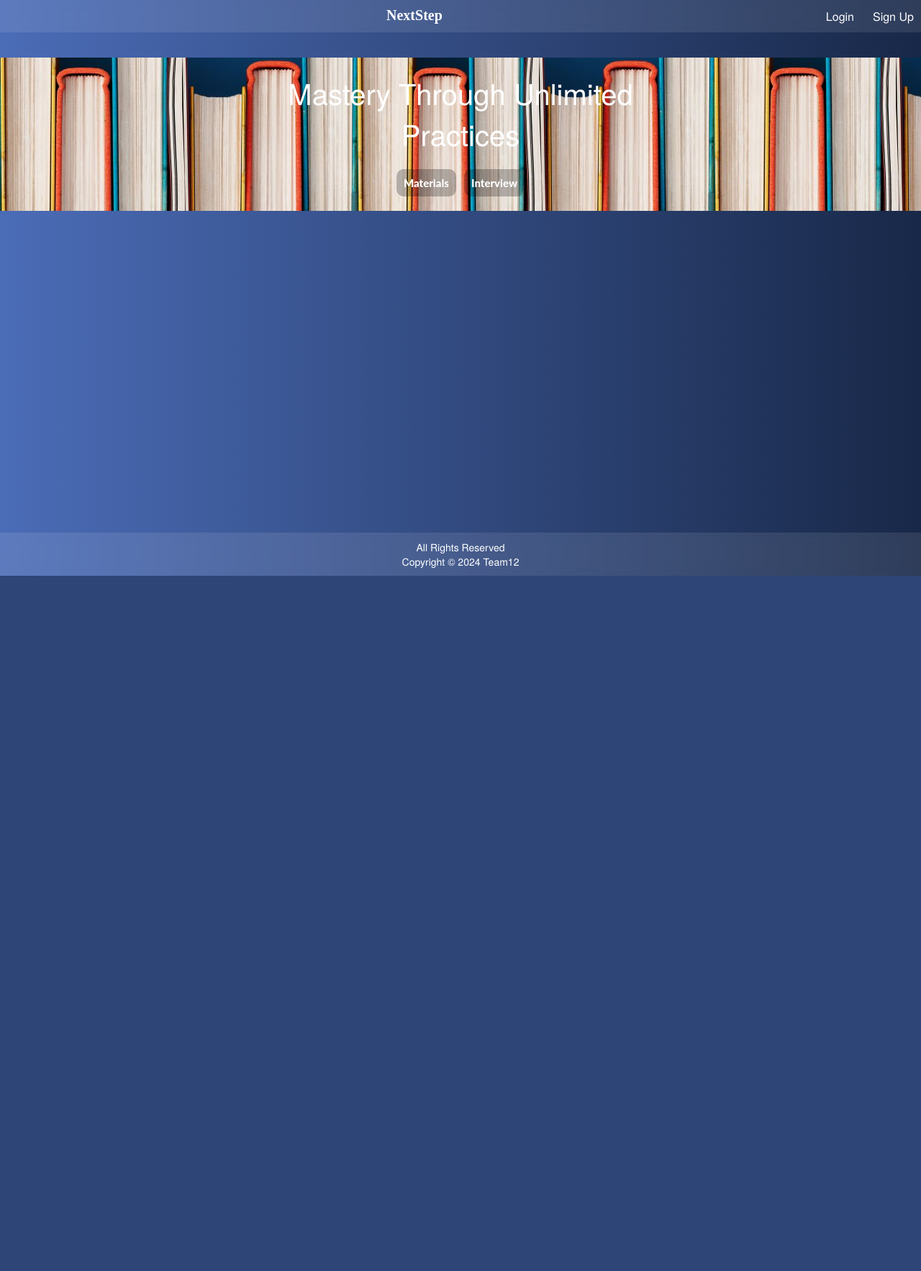
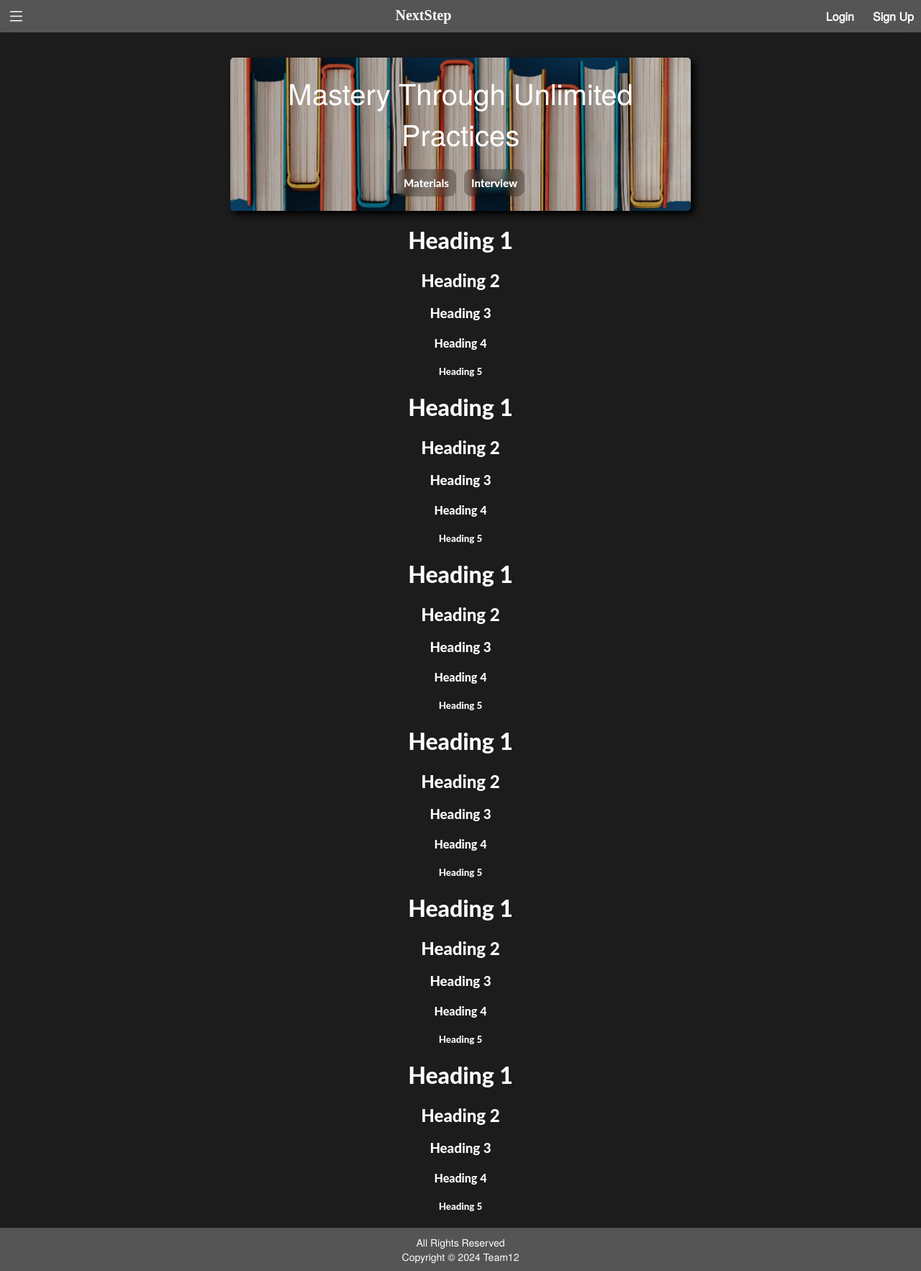
Before and after one commit to NandishPB/NextStep, a PHP site: page / in a window 1280 px wide. Shown: the whole page at 72% size. Before the commit the page ends 800 px from the top, so only its background shows below. Run offline with PHP 8.4, Linux system fonts and the light colour scheme; some web fonts are replaced.

Commit message:
added home menu

```diff
--- a/skel/index.php
+++ b/skel/index.php
@@ -9,10 +9,25 @@
 	<body>
 		<div id="screen-overlay" onclick="clearOverlay()"> </div>
 		<footer class="top-footer">
+			<span class="logo-menu" onclick="menuOverlay()">
+				<img src="logos/list.svg"/>
+			</span>
 			<span class="logo"><a href="index.php" class="logo-text"> NextStep </a></span>
 			<button class="login-button" onclick="signupOverlay()"> Sign Up </button>
 			<button class="login-button" onclick="loginOverlay()"> Login </button>
 		</footer>
+		<div class="menu">
+			<div class="menu-container">
+				<div class="menu-overlay" id="menu">
+					<button><a href="index.php"> Home </a></button><br/>
+					<button onclick="materialList()"> Materials </button><br/>
+					<button onclick="interviewList()"> Interview </button><br/>
+					<button onclick="signupOverlay()"> Sign Up </button><br/>
+					<button onclick="loginOverlay()"> Login </button><br/>
+					<button><a href="AboutUs.html"> About Us </a></button>
+				</div>
+			</div>
+		</div>
 		<div class="login-container">
 			<div class="login-overlay" id="login">
 				<img class="close-button" src="logos/close.svg" onclick="clearOverlay()" alt="x"/>
@@ -50,7 +65,7 @@
 				</form>
 			</div>
 		</div>
-		<center class="greet-bg">
+		<center>
 			<div class="greet">
 				<div class="greet-container">
 					<div class="material-overlay" id="materials">
@@ -64,10 +79,17 @@
 						Select your category :
 					</div>
 				</div>
-				Mastery Through Unlimited Practices <br/>
-				<button onclick="materialList()"> Materials </button>
-				<button onclick="interviewList()"> Interview </button>
+				<div class="greet-bg">
+					Mastery Through Unlimited Practices <br/>
+					<button onclick="materialList()"> Materials </button>
+					<button onclick="interviewList()"> Interview </button>
+				</div>
 			</div>
+			<?php
+				for ($j = 0; $j < 6 ; $j++)
+					for ($i = 1; $i < 6 ; $i++)
+						echo "<h$i> Heading $i </h$i>";
+			?>
 		</center>
 		<footer class="down-footer">
 			<div>
--- a/skel/script.js
+++ b/skel/script.js
@@ -1,5 +1,5 @@
 function clearOverlay () {
-	const clearList = ['screen-overlay', 'signup', 'login', 'materials', 'interview'];
+	const clearList = ['screen-overlay', 'signup', 'login', 'menu', 'materials', 'interview'];
 	clearList.forEach (item => {
 		document.getElementById (item).style.display = 'none';
 	});
@@ -25,7 +25,7 @@ function clearOnEscape () {
 
 function loginOverlay () {
 	clearOnEscape ();
-	const clearList = ['signup', 'materials', 'interview'];
+	const clearList = ['signup', 'materials', 'interview', 'menu'];
 	clearList.forEach (item => {
 		document.getElementById (item).style.display = 'none';
 	});
@@ -35,12 +35,22 @@ function loginOverlay () {
 
 function signupOverlay () {
 	clearOnEscape ();
-	const clearList = ['login', 'materials', 'interview'];
+	const clearList = ['login', 'materials', 'interview', 'menu'];
 	clearList.forEach (item => {
 		document.getElementById (item).style.display = 'none';
 	});
 	document.getElementById ('screen-overlay').style.display = 'block';
 	document.getElementById ('signup').style.display = 'block';
+}
+
+function menuOverlay () {
+	clearOnEscape ();
+	const clearList = ['login', 'signup', 'materials', 'interview'];
+	clearList.forEach (item => {
+		document.getElementById (item).style.display = 'none';
+	});
+	document.getElementById ('screen-overlay').style.display = 'block';
+	document.getElementById ('menu').style.display = 'block';
 }
 
 function unameValidate () {
@@ -58,6 +68,10 @@ function unameValidate () {
 
 function materialList () {
 	clearOnEscape ();
+	const clearList = ['login', 'signup', 'interview', 'menu'];
+	clearList.forEach (item => {
+		document.getElementById (item).style.display = 'none';
+	});
 	document.getElementById ('interview').style.display = 'none';
 	document.getElementById ('screen-overlay').style.display = 'block';
 	document.getElementById ('materials').style.display = 'block';
@@ -65,6 +79,10 @@ function materialList () {
 
 function interviewList () {
 	clearOnEscape ();
+	const clearList = ['login', 'signup', 'materials', 'menu'];
+	clearList.forEach (item => {
+		document.getElementById (item).style.display = 'none';
+	});
 	document.getElementById ('materials').style.display = 'none';
 	document.getElementById ('screen-overlay').style.display = 'block';
 	document.getElementById ('interview').style.display = 'block';
--- a/skel/style.css
+++ b/skel/style.css
@@ -13,12 +13,20 @@
   src: url('fonts/GohuFontuni11NerdFont-Regular.ttf');
 }
 
+*:focus {
+  outline: none;
+}
+
+html {
+  scroll-behavior: smooth;
+  scrollbar-width: none;
+}
+
 body {
   color: white;
   margin:0;
   padding-top: 40px;
-  background: linear-gradient(90deg, #4b6cb7 0%, #182848 100%);
-  background-repeat: cover;
+  background-color: rgba(28, 28, 28, 1);
   background-size: 100% 100vh;
   animation: fade-animation 1s linear;
 }
@@ -28,11 +36,11 @@ h1,h2,h3,h4,h5,h6 {
 }
 
 .down-footer {
+  position: static;
   bottom: 0;
   left: 0;
   right: 0;
-  position: fixed;
-  background: rgba(255,255,255,.1);
+  background: rgba(255, 255, 255, .25);
   backdrop-filter: blur(8px);
   padding: 10px;
   font-family: 'TeX Gyre Heros';
@@ -46,9 +54,57 @@ h1,h2,h3,h4,h5,h6 {
   width: 100%;
   top: 0;
   backdrop-filter: blur(8px);
-  background: rgba(255,255,255,.1);
+  background: rgba(255, 255, 255, .25);
   padding: 10px;
   text-align: center;
+  z-index: 1;
+}
+
+.logo-menu img {
+  filter: invert(100%);
+  float: left;
+  width: 25px;
+}
+
+.menu-container {
+  display: flex;
+  padding-top: 20px;
+  float: left;
+}
+
+.menu-overlay {
+  position: fixed;
+  display: none;
+  background-color: rgba(255, 255, 255, .25);
+  color: white;
+  max-width: 25vw;
+  padding: 20px;
+  border-radius: 10px;
+  filter: drop-shadow(5px 5px 3px black);
+  backdrop-filter: blur(10px);
+  animation: pop-in .25s linear;
+  z-index: 2;
+}
+
+.menu-overlay a {
+  cursor: default;
+}
+
+.menu-overlay a, .menu-overlay button {
+  color: white;
+  text-decoration: none;
+  font-family: 'TeX Gyre Heros';
+  font-size: 20px;
+  font-weight: bold;
+  text-align: left;
+  background: none;
+  border: none;
+  border-radius: 5px;
+  width: 100%;
+}
+
+.menu-overlay button:hover {
+  background: rgba(255, 255, 255, .35);
 }
 
 .logo {
@@ -79,13 +135,15 @@ h1,h2,h3,h4,h5,h6 {
   border: none;
   padding-right: 20px;
   font-family: 'TeX Gyre Heros';
+  font-weight: bold;
   font-size: 16px;
   color: white;
   float: right;
 }
 
 .login-button:focus {
-  outline: none;
+  text-decoration: underline;
+  text-underline-offset: 20%;
 }
 
 .login-button:hover {
@@ -188,14 +242,10 @@ h1,h2,h3,h4,h5,h6 {
   font-family: 'TeX Gyre Heros';
   font-size: 40px;
   max-width: 50%;
-  padding: 20px;
   animation: pop-in .5s linear;
-
-    img {
-      border-radius: 20px;
 }
 
-    button {
+.greet button {
   border: none;
   padding: 10px;
   border-radius: 10px;
@@ -205,18 +255,28 @@ h1,h2,h3,h4,h5,h6 {
   color: white;
   background: rgba(0, 0, 0, .25);
   animation: pop-in 1s linear;
+  backdrop-filter: blur(5px);
 }
 
-    button:hover {
+.greet button:hover {
   background: rgba(0, 0, 0, .5);
 }
+
+.greet-container {
+  display: flex;
+  justify-content: center;
+  align-content: center;
+  top: 0;
 }
 
 .greet-bg {
-  background: url('books.png');
-  overflow: hidden;
-  background-repeat: none;
-  animation: fade-animation 1s linear;
+  background: linear-gradient(45deg, rgba(0, 0, 0, .25), rgba(0, 0, 0, .25)), url('books.png');
+  background-size: cover;
+  padding: 20px;
+  margin: auto;
+  border-radius: 5px;
+  filter: drop-shadow(5px 5px 5px black);
+  animation: fade-in 1s linear;
 }
 
 .close-button {
```
Also changed, not shown: other parts of skel/style.css (+20 -30 lines), skel/books.png. Lines whose indentation alone changed are shown as unchanged.
